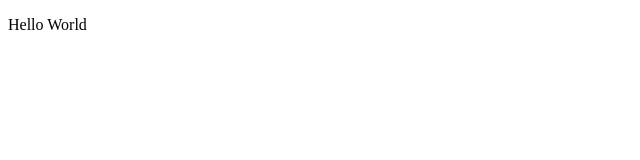
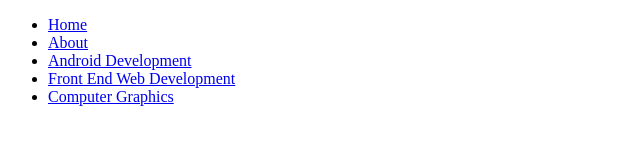
Before and after one commit to nil-samuel/LetsDoJs, a plain HTML site: page FunWithJs/index.html in a window 1280 px wide. Shown: the whole page, without its empty margins (0-640 px from the left). Drawn offline with Linux system fonts and the light colour scheme.

Commit message:
My Second Commit

```diff
--- a/FunWithJs/index.html
+++ b/FunWithJs/index.html
@@ -1,9 +1,18 @@
 <!DOCTYPE html>
 <html>
     <head>
-        <title>Trial</title>
+        <title>Portfolio</title>
     </head>
     <body>
-        <P>Hello World</P>
+        <!-- Menu -->
+        <nav id="menu">
+            <ul class="links">
+                <li><a href="index.html">Home</a></li>
+                <li><a href="about.html">About</a></li>
+                <li><a href="3dprinting.html">Android Development</a></li>
+                <li><a href="webdev.html">Front End Web Development</a></li>
+                <li><a href="cgi.html">Computer Graphics</a></li>
+            </ul>
+        </nav>
     </body>
 </html>
```
